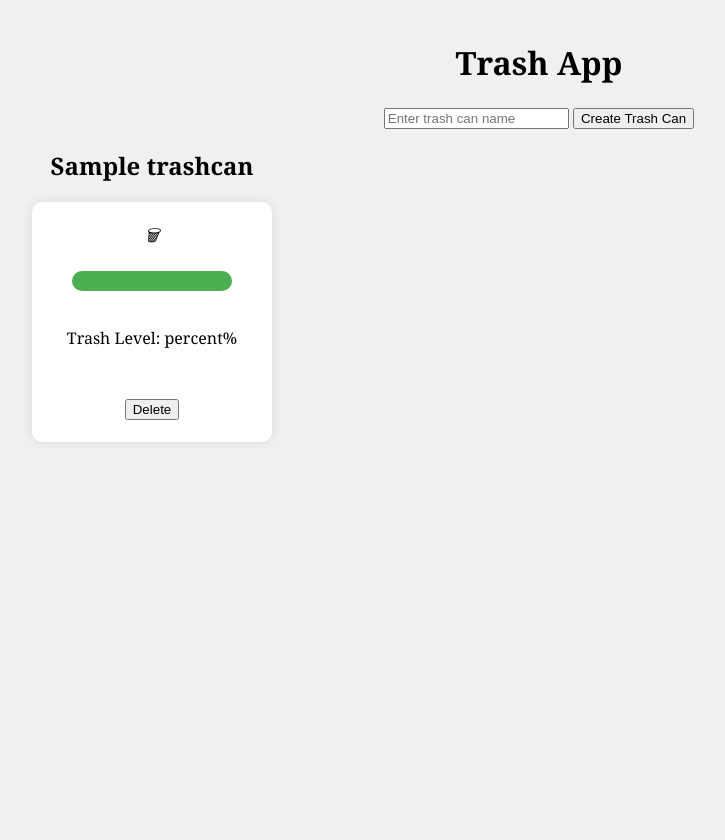
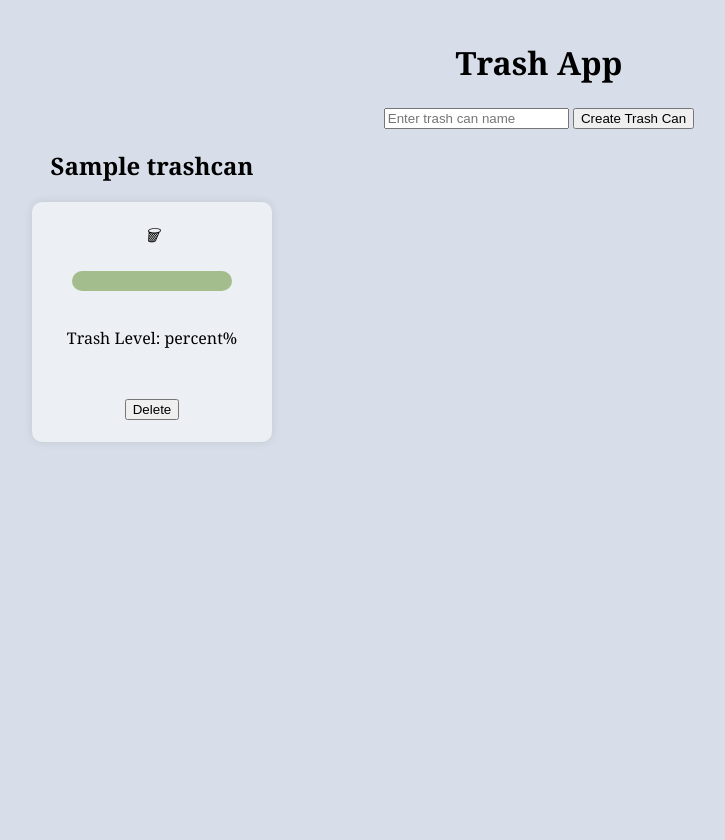
Before and after one commit to GVLocke/TrashApp, a Django app: page / in a window 1280 px wide. Shown: the whole page, without its empty margins (101-826 px from the left). Run offline with Django 4.2, Linux system fonts and the light colour scheme; tables that the repository leaves empty hold one stand-in row (values such as "Sample post").

Commit message:
nord theme baby

```diff
--- a/trashapp/main/templates/main/mainpage.html
+++ b/trashapp/main/templates/main/mainpage.html
@@ -9,12 +9,13 @@
             margin: 0;
             padding: 20px;
             height: 100vh;
-            background-color: #f0f0f0;
+            background-color: #D8DEE9;
         }
         header{
-            background-color: #f4f4f4;
+            background-color: #D8DEE9;
             padding: 20px;
             box-shadow: 0 0 10px rgba(0, 0, 0, 0.1);
+            color: #2E3440
         }
 
         .grid-container {
@@ -40,7 +41,7 @@
             flex-direction: column;
             align-items: center;
             justify-content: center;
-            background-color: #fff;
+            background-color: #ECEFF4;
             padding: 20px;
             border-radius: 10px;
             box-shadow: 0 0 10px rgba(0, 0, 0, 0.1);
@@ -55,7 +56,7 @@
 
         .progress {
             height: 100%;
-            background-color: #4caf50;
+            background-color: #A3BE8C;
             border-radius: 10px;
             transition: width 0.5s ease;
         }
@@ -100,14 +101,14 @@
                 // function to fetch new data and update the progress bar
                 var trash_can_name = "{{ trash_can.name }}";
                 function fetchAndUpdatePage() {
-                    fetch('/api/get-latest-distance/' + trash_can_name)
+                    fetch('/api/get-latest-distance/' + encodeURIComponent(trash_can_name))
                     .then(response => response.json())
                     .then(data => {
                         //calculate the percentage
                         var distanceValue = data.latest_distance;
                         let maxDistance = 30;
                         let percent = Math.round((maxDistance - distanceValue) / maxDistance * 100);
-                        let scale = 1.4; // Adjust this value as needed
+                        let scale = 1.2; // Adjust this value as needed
                         percent = Math.round(percent * scale);
                         if (percent < 0) {
                             percent = 0;
@@ -123,7 +124,7 @@
                         document.getElementById('trash-level').innerText = 'Trash Level: ' + percent + '%';
                     });
                 }
-                setInterval(fetchAndUpdatePage, 2500);
+                setInterval(fetchAndUpdatePage, 4000);
             </script>
         {% endfor %}
     </div>
```
Also changed, not shown: 1 other file.
